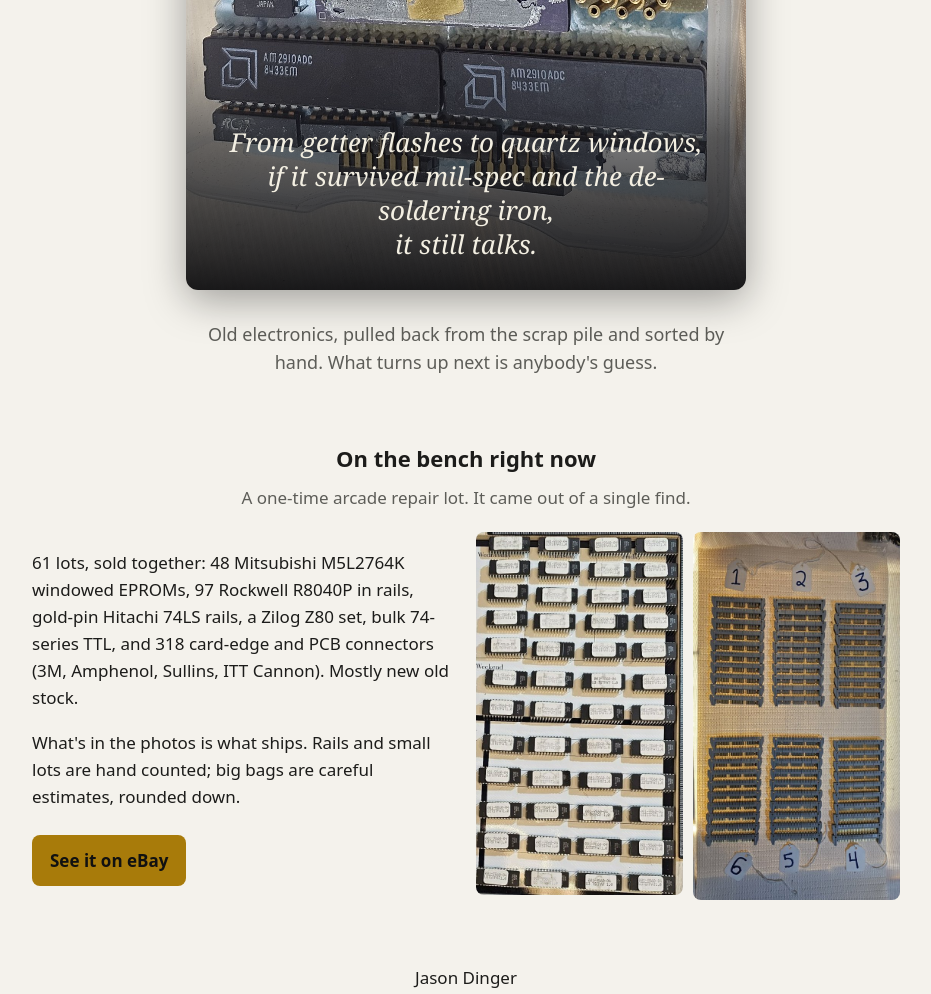
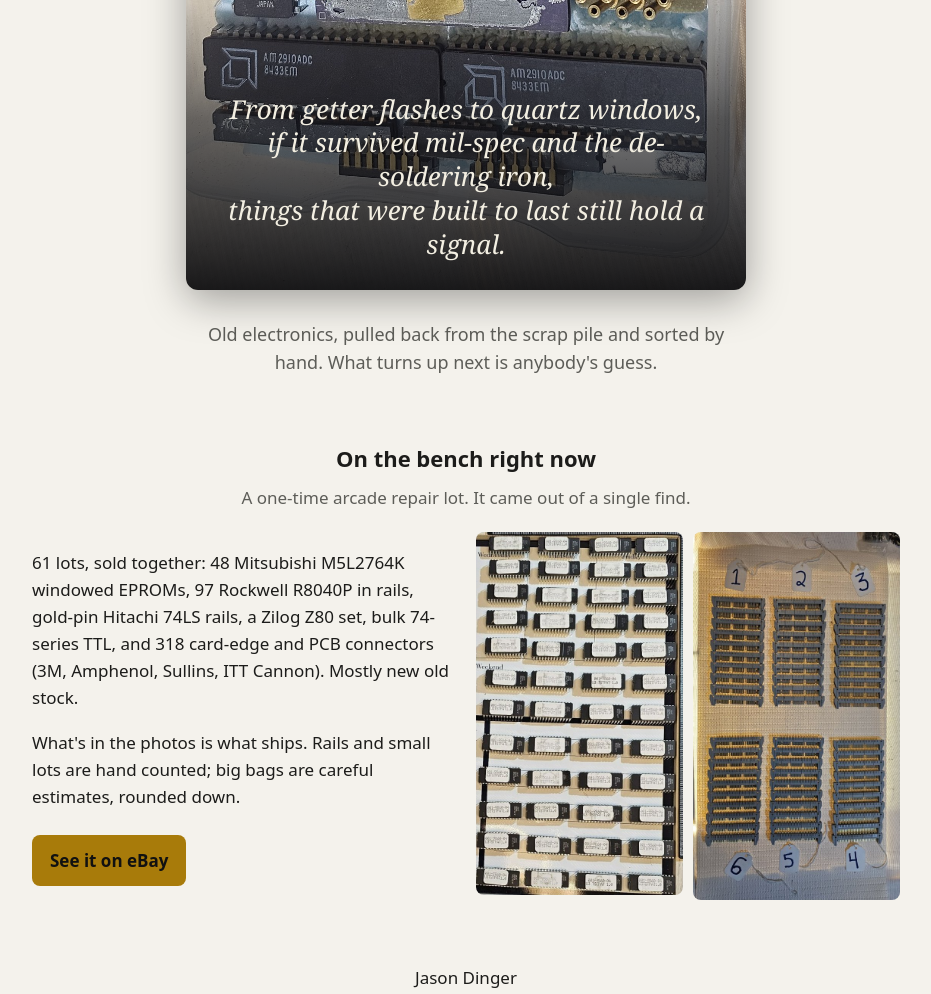
Before and after one commit to Babydude3404/secondandfailing, a plain HTML site: page index.html in a window 1280 px wide. Shown: the part 795-1789 px from the top of the page, without its empty margins (174-1105 px from the left). Drawn offline with Linux system fonts and the light colour scheme.

Commit message:
Saying: still hold a signal
Co-Authored-By: Claude Opus 5.5 <noreply@anthropic.com>

```diff
--- a/index.html
+++ b/index.html
@@ -4,9 +4,9 @@
 <meta charset="utf-8">
 <meta name="viewport" content="width=device-width,initial-scale=1">
 <title>Second and Failing | Jason Dinger | Secondhand Vintage Electronics, Eastern Oregon</title>
-<meta name="description" content="Second and Failing: vintage electronics salvaged, sorted and passed on by Jason Dinger in Eastern Oregon. From getter flashes to quartz windows, if it survived mil-spec and the de-soldering iron, it still talks.">
+<meta name="description" content="Second and Failing: vintage electronics salvaged, sorted and passed on by Jason Dinger in Eastern Oregon. From getter flashes to quartz windows, if it survived mil-spec and the de-soldering iron, things that were built to last still hold a signal.">
 <meta property="og:title" content="Second and Failing">
-<meta property="og:description" content="From getter flashes to quartz windows, if it survived mil-spec and the de-soldering iron, it still talks.">
+<meta property="og:description" content="From getter flashes to quartz windows, if it survived mil-spec and the de-soldering iron, things that were built to last still hold a signal.">
 <meta property="og:image" content="img/cover.jpg">
 <script type="application/ld+json">
 {"@context":"https://schema.org","@type":"Organization","name":"Second and Failing",
@@ -46,7 +46,7 @@ footer{text-align:center;color:var(--mute);font-size:14px;padding:40px 16px}
   <div class="brand">Second and Failing</div>
   <figure>
     <img src="img/cover.jpg" alt="A clear case of vintage gold and white ceramic chips, Sprague logic and an AMD 286, set in blue foam">
-    <figcaption><span>From getter flashes to quartz windows,</span><span>if it survived mil-spec and the de-soldering iron,</span><span>it still talks.</span></figcaption>
+    <figcaption><span>From getter flashes to quartz windows,</span><span>if it survived mil-spec and the de-soldering iron,</span><span>things that were built to last still hold a signal.</span></figcaption>
   </figure>
   <p class="open">Old electronics, pulled back from the scrap pile and sorted by hand. What turns up next is anybody's guess.</p>
 
```
